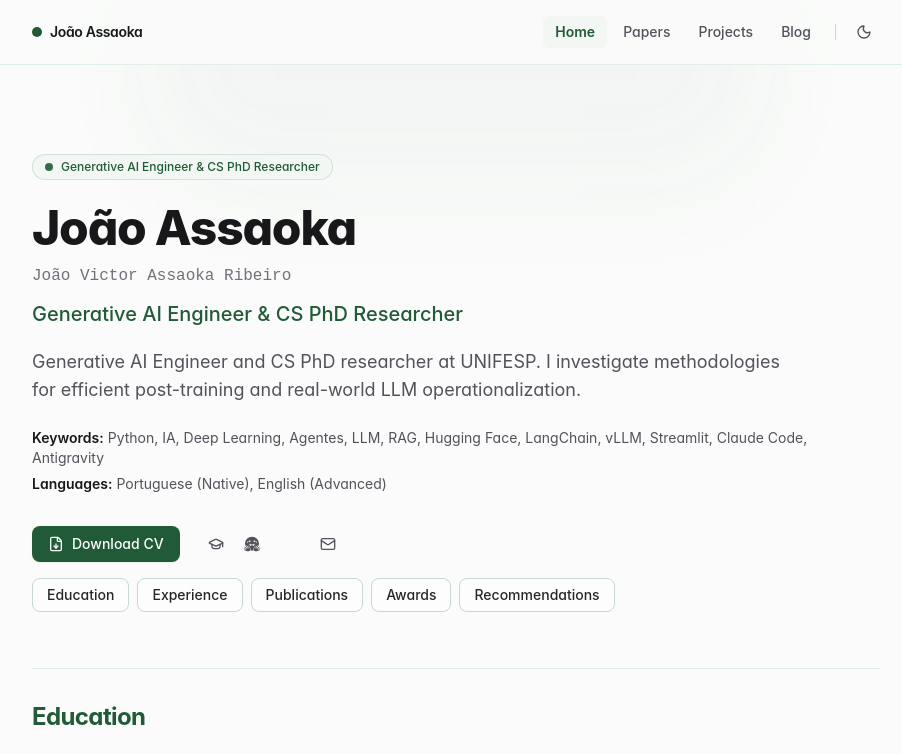
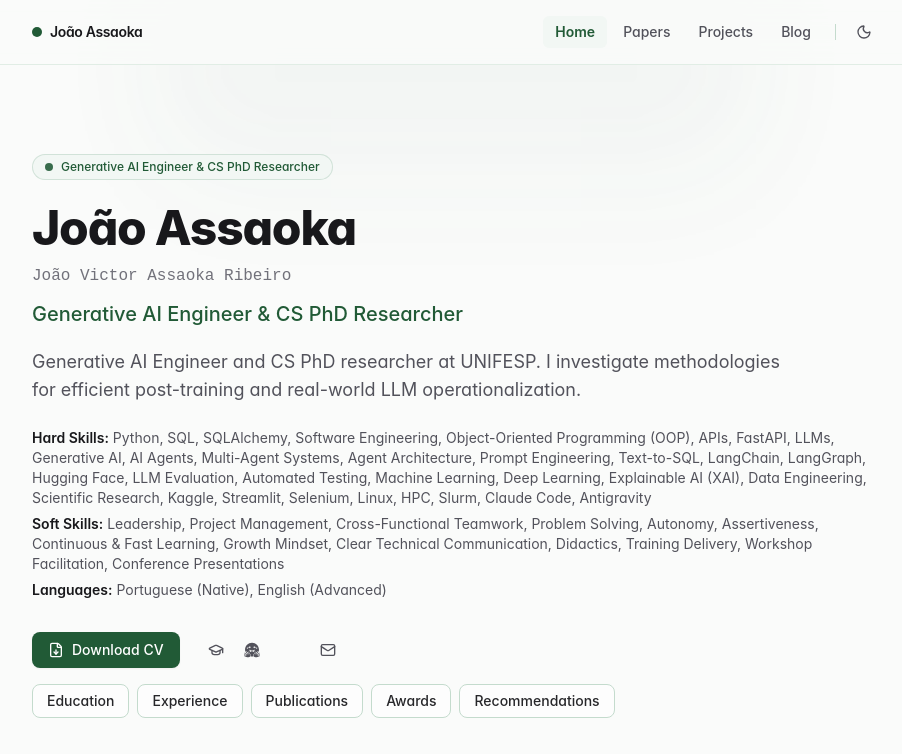
Before and after one commit to Assaoka/portfolio, an Astro site: page / in a window 1280 px wide. Shown: the top 754 px of the page, without its empty margins (184-1086 px from the left). Built offline with nearby package versions, Linux system fonts and the light colour scheme; Astro itself is replaced by a stand-in of ours; some packages are replaced by stand-ins of ours; no server answers; some icons are missing.

Commit message:
feat: replace static vitae.pdf with LaTeX CV, split hard/soft skills, and add SciTec award

```diff
--- a/src/components/home/Hero.astro
+++ b/src/components/home/Hero.astro
@@ -39,10 +39,13 @@ const iconMap = {
     {profileData.bio}
   </p>
 
-  <!-- Key Words & Languages -->
+  <!-- Hard Skills, Soft Skills & Languages -->
   <div class="mt-6 space-y-1.5 text-xs sm:text-sm">
     <p class="text-zinc-600 dark:text-zinc-400">
-      <strong class="font-semibold text-zinc-900 dark:text-zinc-100">Keywords:</strong> {profileData.keywords.join(', ')}
+      <strong class="font-semibold text-zinc-900 dark:text-zinc-100">Hard Skills:</strong> {profileData.hardSkills.join(', ')}
+    </p>
+    <p class="text-zinc-600 dark:text-zinc-400">
+      <strong class="font-semibold text-zinc-900 dark:text-zinc-100">Soft Skills:</strong> {profileData.softSkills.join(', ')}
     </p>
     <p class="text-zinc-600 dark:text-zinc-400">
       <strong class="font-semibold text-zinc-900 dark:text-zinc-100">Languages:</strong> {profileData.languages.join(', ')}
--- a/src/data/awards.ts
+++ b/src/data/awards.ts
@@ -18,5 +18,14 @@ export const awardsData: ContentItem[] = [
     text: `
 - Project selected in the campus stage under the Exact Sciences Scientific Research category to represent the campus in the university-wide institutional award (pending).
     `,
-  }
+  },
+  {
+    title: 'Most Engaged Trainee',
+    subtitle: 'SciTec Jr.',
+    period: '2024',
+    detail: 'Junior Enterprise Recognition',
+    text: `
+- Recognized as the Most Engaged Trainee of 2024 at SciTec Jr.
+    `,
+  },
 ];
--- a/src/data/profile.ts
+++ b/src/data/profile.ts
@@ -15,7 +15,8 @@ export interface ProfileData {
   statusBadge: string;
   title: string;
   bio: string;
-  keywords: string[];
+  hardSkills: string[];
+  softSkills: string[];
   languages: string[];
   cvUrl: string;
   socialLinks: SocialLink[];
@@ -28,25 +29,60 @@ export const profileData: ProfileData = {
   statusBadge: 'Generative AI Engineer & CS PhD Researcher',
   title: 'Generative AI Engineer & CS PhD Researcher',
   bio: 'Generative AI Engineer and CS PhD researcher at UNIFESP. I investigate methodologies for efficient post-training and real-world LLM operationalization.',
-  keywords: [
+  hardSkills: [
     'Python',
-    'IA',
+    'SQL',
+    'SQLAlchemy',
+    'Software Engineering',
+    'Object-Oriented Programming (OOP)',
+    'APIs',
+    'FastAPI',
+    'LLMs',
+    'Generative AI',
+    'AI Agents',
+    'Multi-Agent Systems',
+    'Agent Architecture',
+    'Prompt Engineering',
+    'Text-to-SQL',
+    'LangChain',
+    'LangGraph',
+    'Hugging Face',
+    'LLM Evaluation',
+    'Automated Testing',
+    'Machine Learning',
     'Deep Learning',
-    'Agentes',
-    'LLM',
-    'RAG',
-    'Hugging Face',
-    'LangChain',
-    'vLLM',
+    'Explainable AI (XAI)',
+    'Data Engineering',
+    'Scientific Research',
+    'Kaggle',
     'Streamlit',
+    'Selenium',
+    'Linux',
+    'HPC',
+    'Slurm',
     'Claude Code',
     'Antigravity',
+  ],
+  softSkills: [
+    'Leadership',
+    'Project Management',
+    'Cross-Functional Teamwork',
+    'Problem Solving',
+    'Autonomy',
+    'Assertiveness',
+    'Continuous & Fast Learning',
+    'Growth Mindset',
+    'Clear Technical Communication',
+    'Didactics',
+    'Training Delivery',
+    'Workshop Facilitation',
+    'Conference Presentations',
   ],
   languages: [
     'Portuguese (Native)',
     'English (Advanced)',
   ],
-  cvUrl: '/vitae.pdf',
+  cvUrl: '/vitae/main.pdf',
   socialLinks: [
     {
       name: 'Google Scholar',
```
Also changed, not shown: public/vitae/fonts/RedHatDisplay-Regular.ttf (added), 7 other files.
